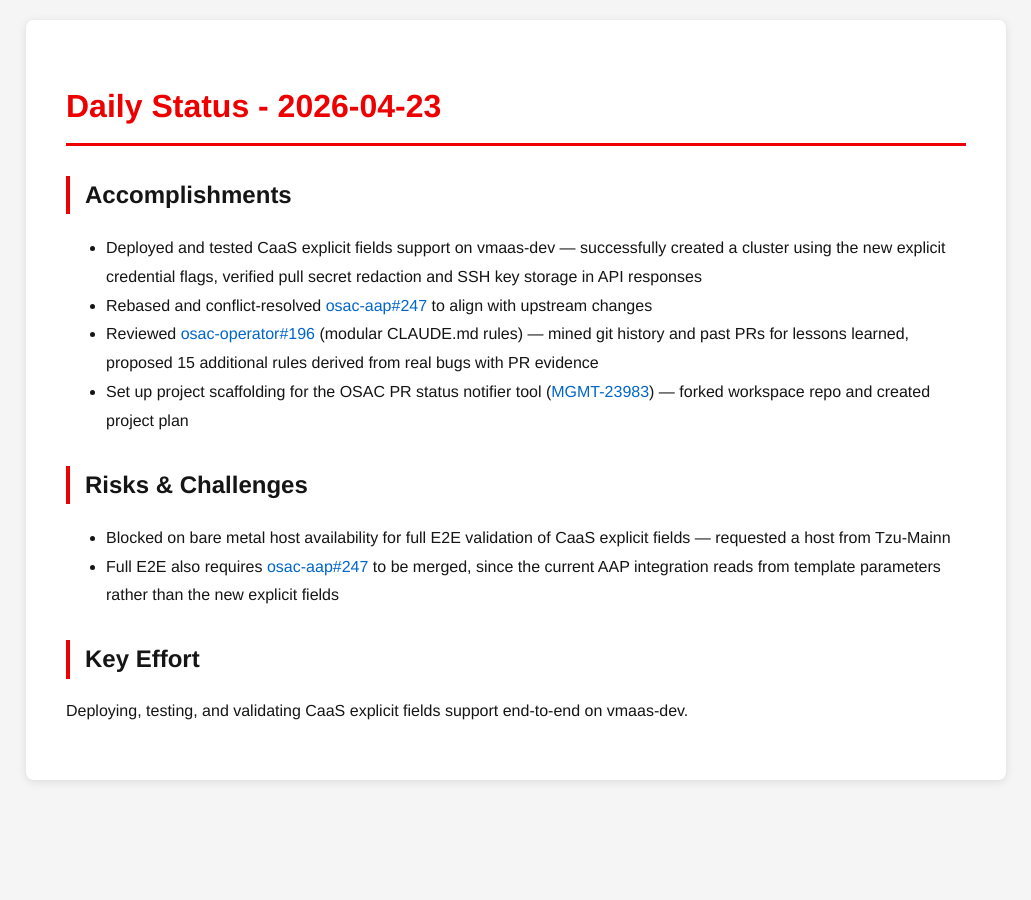
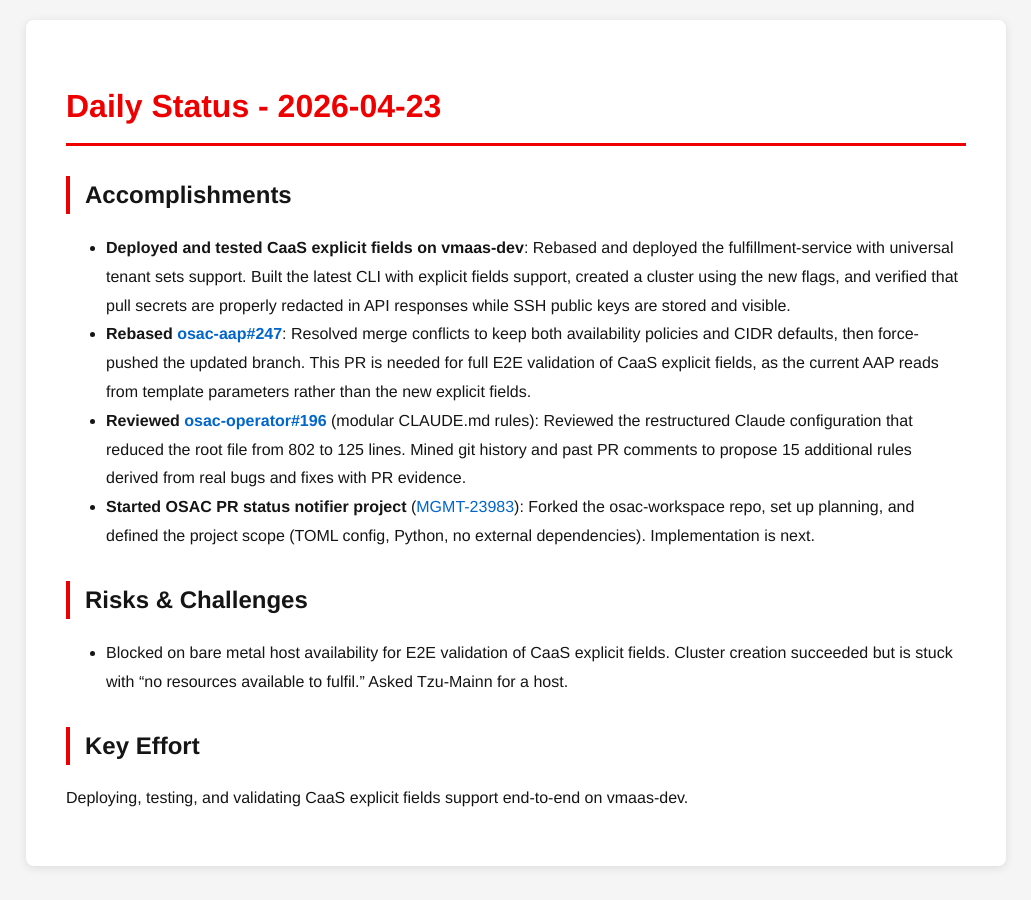
Before and after one commit to tzvatot/daily-status, a Jekyll site: the page built from 2026-04-23.md, in a window 1280 px wide. Shown: the whole page, without its empty margins (124-1155 px from the left). Built offline with Jekyll 4.4.1, drawn with Linux system fonts in a browser that asks for light colours.

Commit message:
Daily status update - 2026-04-23

```diff
--- a/2026-04-23.md
+++ b/2026-04-23.md
@@ -7,14 +7,13 @@ date: 2026-04-23
 # Daily Status - 2026-04-23
 
 ## Accomplishments
-- Deployed and tested CaaS explicit fields support on vmaas-dev — successfully created a cluster using the new explicit credential flags, verified pull secret redaction and SSH key storage in API responses
-- Rebased and conflict-resolved [osac-aap#247](https://github.com/osac-project/osac-aap/pull/247) to align with upstream changes
-- Reviewed [osac-operator#196](https://github.com/osac-project/osac-operator/pull/196) (modular CLAUDE.md rules) — mined git history and past PRs for lessons learned, proposed 15 additional rules derived from real bugs with PR evidence
-- Set up project scaffolding for the OSAC PR status notifier tool ([MGMT-23983](https://issues.redhat.com/browse/MGMT-23983)) — forked workspace repo and created project plan
+- **Deployed and tested CaaS explicit fields on vmaas-dev**: Rebased and deployed the fulfillment-service with universal tenant sets support. Built the latest CLI with explicit fields support, created a cluster using the new flags, and verified that pull secrets are properly redacted in API responses while SSH public keys are stored and visible.
+- **Rebased [osac-aap#247](https://github.com/osac-project/osac-aap/pull/247)**: Resolved merge conflicts to keep both availability policies and CIDR defaults, then force-pushed the updated branch. This PR is needed for full E2E validation of CaaS explicit fields, as the current AAP reads from template parameters rather than the new explicit fields.
+- **Reviewed [osac-operator#196](https://github.com/osac-project/osac-operator/pull/196)** (modular CLAUDE.md rules): Reviewed the restructured Claude configuration that reduced the root file from 802 to 125 lines. Mined git history and past PR comments to propose 15 additional rules derived from real bugs and fixes with PR evidence.
+- **Started OSAC PR status notifier project** ([MGMT-23983](https://issues.redhat.com/browse/MGMT-23983)): Forked the osac-workspace repo, set up planning, and defined the project scope (TOML config, Python, no external dependencies). Implementation is next.
 
 ## Risks & Challenges
-- Blocked on bare metal host availability for full E2E validation of CaaS explicit fields — requested a host from Tzu-Mainn
-- Full E2E also requires [osac-aap#247](https://github.com/osac-project/osac-aap/pull/247) to be merged, since the current AAP integration reads from template parameters rather than the new explicit fields
+- Blocked on bare metal host availability for E2E validation of CaaS explicit fields. Cluster creation succeeded but is stuck with "no resources available to fulfil." Asked Tzu-Mainn for a host.
 
 ## Key Effort
 Deploying, testing, and validating CaaS explicit fields support end-to-end on vmaas-dev.
```
